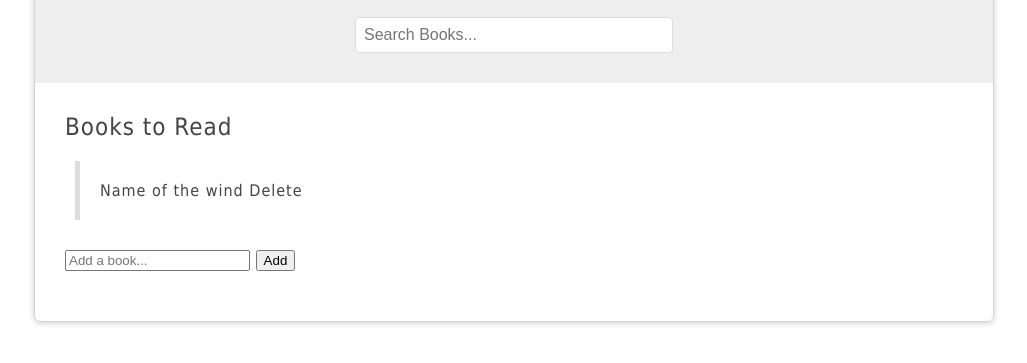
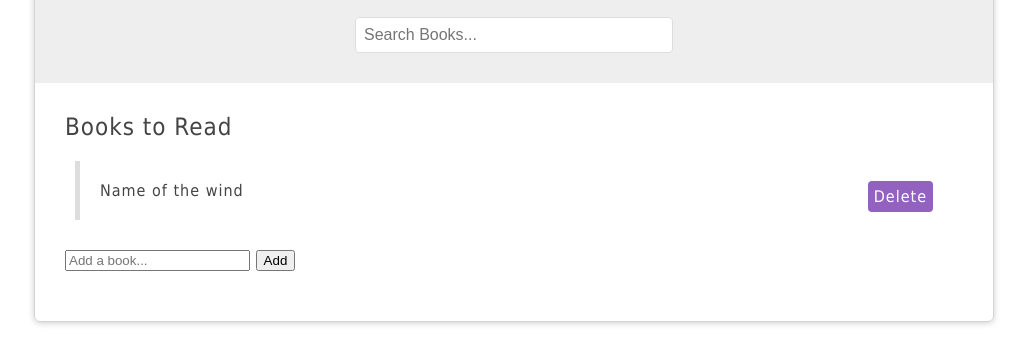
Before and after one commit to LisetteGorra/dom09, a plain HTML site: page index.html in a window 1280 px wide. Shown: the part 111-474 px from the top of the page, without its empty margins (126-1153 px from the left). Drawn offline with Linux system fonts and the light colour scheme.

Commit message:
customized delete class property, values

```diff
--- a/style.css
+++ b/style.css
@@ -61,3 +61,16 @@ h1, h2{
 #book-list li:hover{
     border-color: #9361bf;
 }
+
+.delete{
+    float: right;
+    background: #9361bf;
+    padding: 6px;
+    border-radius: 4px;
+    cursor: pointer;
+    color: white;
+}
+
+.delete:hover{
+    background: #333;
+}
```
